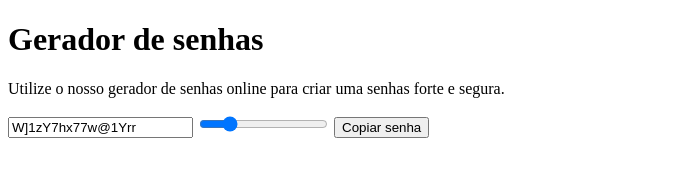
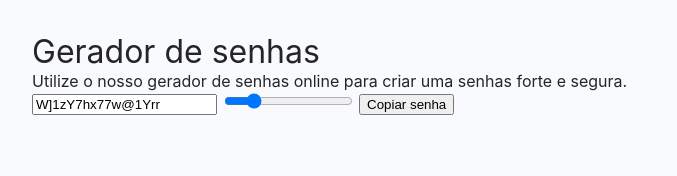
Before and after one commit to Efpires/gerador-de-senhas, a plain HTML site: page index.html in a window 1280 px wide. Shown: the whole page, without its empty margins (0-677 px from the left). Drawn offline with Linux system fonts and the light colour scheme.

Commit message:
Incluído CSS

```diff
--- a/index.html
+++ b/index.html
@@ -3,6 +3,8 @@
 <head>
     <meta charset="UTF-8">
     <meta name="viewport" content="width=device-width, initial-scale=1.0">
+    <link rel="stylesheet" href="src/style/reset.css">
+    <link rel="stylesheet" href="src/style/style.css">
     <title>Gerador de Senhas</title>
 </head>
 <body>
@@ -19,10 +21,12 @@
         min="4"
         max="64">
 
-    <button>Copiar senha</button>
+    <button id="copy">Copiar senha</button>
 
     <script>
         let passwordLength = 16
+        const inputEl = document.querySelector("#password")
+
         function generatePassword() {
             const chars =
                 "abcçdefghjkmnpqrstuvwxyzABCDEFGHJKLMNPQRSTUVWXYZ123456789?!@&*()[]"
@@ -33,9 +37,11 @@
                 const randomNumber = Math.floor(Math.random() * chars.length)
                 password += chars.substring(randomNumber, randomNumber + 1)
             }
+            inputEl.value = password
+        }
 
-            const inputEl = document.querySelector("#password")
-            inputEl.value = password
+        function copy() {
+            navigator.clipboard.writeText(inputEl.value)
         }
 
         const passwordLengthEl = document.querySelector("#password-length")
@@ -44,6 +50,9 @@
             generatePassword()
         })
 
+        const copyButtonEl = document.querySelector("#copy")
+        copyButtonEl.addEventListener('click', copy)
+
         generatePassword()
     </script>
 </body>
--- /dev/null
+++ b/src/style/reset.css
@@ -0,0 +1,35 @@
+html {
+    box-sizing: border-box;
+    font-size: 16px;
+  }
+
+  *,
+  *:before,
+  *:after {
+    box-sizing: inherit;
+  }
+
+  body,
+  h1,
+  h2,
+  h3,
+  h4,
+  h5,
+  h6,
+  p,
+  ol,
+  ul {
+    margin: 0;
+    padding: 0;
+    font-weight: normal;
+  }
+
+  ol,
+  ul {
+    list-style: none;
+  }
+
+  img {
+    max-width: 100%;
+    height: auto;
+  }
--- /dev/null
+++ b/src/style/style.css
@@ -0,0 +1,6 @@
+body {
+    background-color: #f8fafd;
+    font-family: "Inter", sans-serif;
+    color: #252525;
+    padding: 2rem;
+}
```
